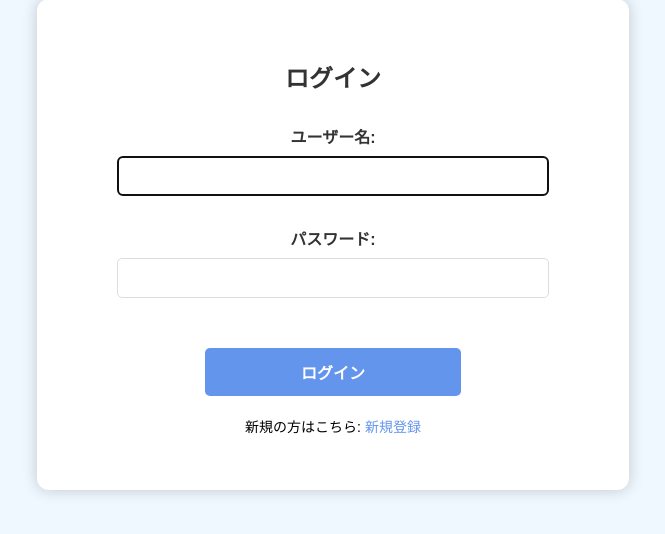
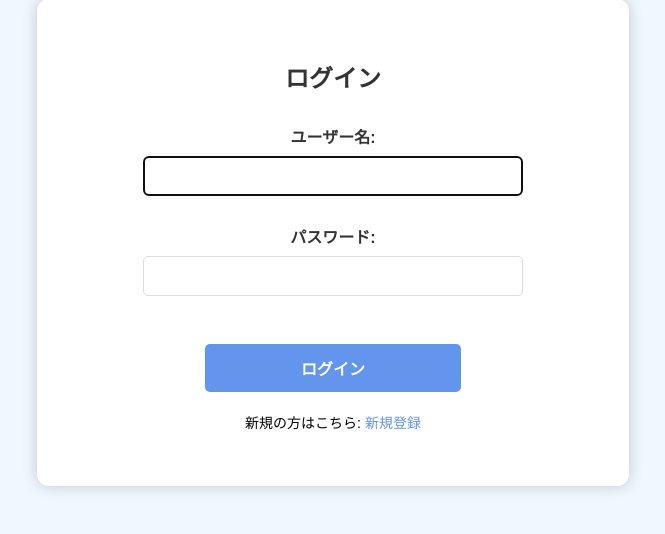
Before and after one commit to c-kurata/Takamitu, a Django app: page /meibo/login/ in a window 1280 px wide. Shown: the part 139-673 px from the top of the page, without its empty margins (307-972 px from the left). Run offline with Django 5.2, Linux system fonts and the light colour scheme.

Commit message:
ログイン画面の調整

```diff
--- a/Meibo/templates/registration/login.html
+++ b/Meibo/templates/registration/login.html
@@ -52,9 +52,9 @@
             color: #333;
         }
         .form-group input {
-            width: 80%; /* 入力フィールドの幅を調整 */
+            width: 70%; /* 入力フィールドの幅を調整 */
             padding: 10px;
-            margin-bottom: 10px;
+            margin-bottom: 8px;
             border-radius: 5px;
             border: 1px solid #ddd;
             font-size: 16px;
```
